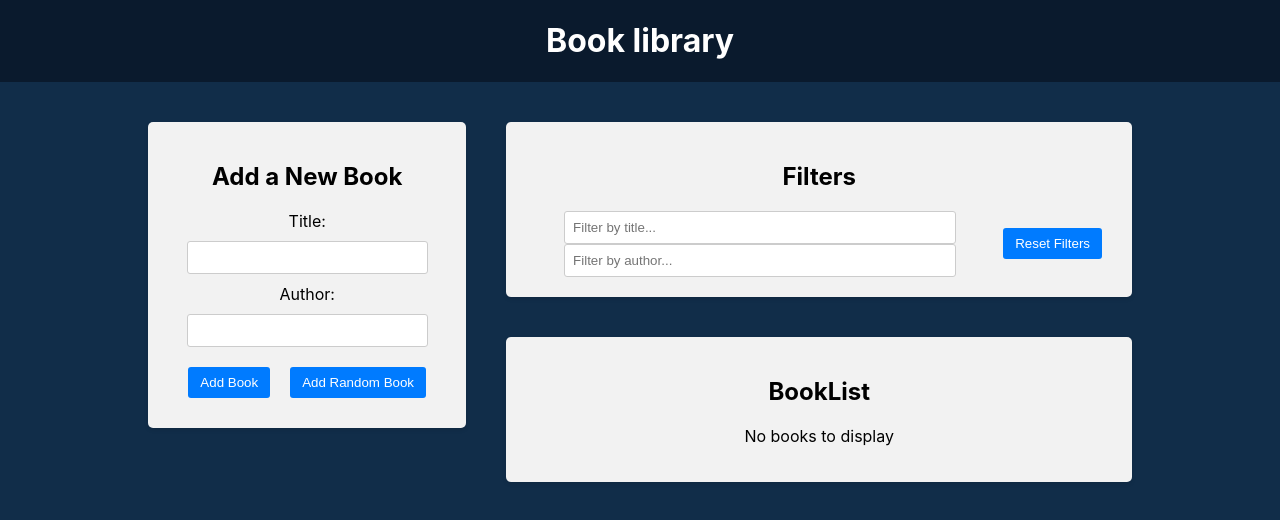
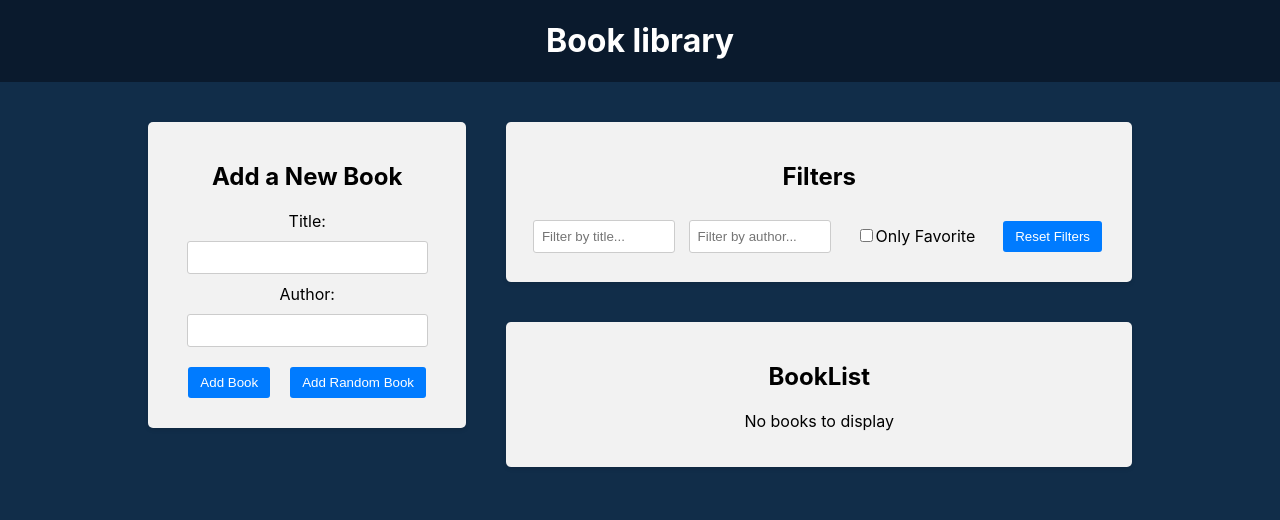
Before and after one commit to KDaniyil/BookApp, a React (Create React App) app in the folder frontend/: page / in a window 1280 px wide. Shown: the top 520 px of the page. Built offline with nearby package versions, Linux system fonts and the light colour scheme.

Commit message:
favorite filter

```diff
--- a/frontend/src/components/BookList/BookList.js
+++ b/frontend/src/components/BookList/BookList.js
@@ -6,6 +6,7 @@ import { BsBookmarkStar } from 'react-icons/bs'
 import { BsBookmarkStarFill } from 'react-icons/bs'
 import {
     selectAuthorFilter,
+    selectOnlyFavoritesFilter,
     selectTitleFilter,
 } from '../../redux/slices/filterSlice'
 
@@ -13,13 +14,21 @@ const BookList = () => {
     const books = useSelector((state) => state.books)
     const filterTitle = useSelector(selectTitleFilter)
     const filterAuthor = useSelector(selectAuthorFilter)
+    const onlyFavorites = useSelector(selectOnlyFavoritesFilter)
     const dispatch = useDispatch()
 
     const filteredBooks = books.filter((book) => {
-        return (
-            book.title.toLowerCase().includes(filterTitle.toLowerCase()) &&
-            book.author.toLowerCase().includes(filterAuthor.toLowerCase())
-        )
+        const titleMatch = book.title
+            .toLowerCase()
+            .includes(filterTitle.toLowerCase())
+
+        const authorMatch = book.author
+            .toLowerCase()
+            .includes(filterAuthor.toLowerCase())
+
+        const onlyFavoritesMatch = onlyFavorites ? book.isFavorite : true
+
+        return titleMatch && authorMatch && onlyFavoritesMatch
     })
     return (
         <div className="app-block book-list">
--- a/frontend/src/components/Filter/Filter.js
+++ b/frontend/src/components/Filter/Filter.js
@@ -4,8 +4,10 @@ import { useDispatch, useSelector } from 'react-redux'
 import {
     resetFilters,
     selectAuthorFilter,
+    selectOnlyFavoritesFilter,
     selectTitleFilter,
     setAuthorFilter,
+    setOnlyFavoritesFilter,
     setTitleFilter,
 } from '../../redux/slices/filterSlice'
 
@@ -13,6 +15,7 @@ const Filter = () => {
     const dispatch = useDispatch()
     const titleFilter = useSelector(selectTitleFilter)
     const authorFilter = useSelector(selectAuthorFilter)
+    const onlyFavoritesFilter = useSelector(selectOnlyFavoritesFilter)
 
     const handleTitleFilter = (e) => {
         dispatch(setTitleFilter(e.target.value))
@@ -20,6 +23,10 @@ const Filter = () => {
 
     const handleAuthorFilter = (e) => {
         dispatch(setAuthorFilter(e.target.value))
+    }
+
+    const handleOnlyFavoritesFilter = () => {
+        dispatch(setOnlyFavoritesFilter())
     }
     return (
         <div className="app-block filter">
@@ -32,12 +39,25 @@ const Filter = () => {
                         placeholder="Filter by title..."
                         onChange={handleTitleFilter}
                     />
+                </div>
+                <div className="filter-group">
                     <input
                         type="text"
                         value={authorFilter}
                         placeholder="Filter by author..."
                         onChange={handleAuthorFilter}
                     />
+                </div>
+                <div className="filter-group">
+                    <label>
+                        <input
+                            type="checkbox"
+                            id="only-favorite"
+                            checked={onlyFavoritesFilter}
+                            onChange={handleOnlyFavoritesFilter}
+                        />
+                        Only Favorite
+                    </label>
                 </div>
 
                 <button onClick={() => dispatch(resetFilters())}>
--- a/frontend/src/redux/slices/filterSlice.js
+++ b/frontend/src/redux/slices/filterSlice.js
@@ -3,6 +3,7 @@ import { createSlice } from '@reduxjs/toolkit'
 const initialState = {
     title: '',
     author: '',
+    onlyFavorites: false,
 }
 
 const filterSlice = createSlice({
@@ -15,14 +16,22 @@ const filterSlice = createSlice({
         setAuthorFilter: (state, action) => {
             return { ...state, author: action.payload }
         },
-        resetFilters: (state) => {
+        resetFilters: () => {
             return initialState
+        },
+        setOnlyFavoritesFilter: (state) => {
+            return { ...state, onlyFavorites: !state.onlyFavorites }
         },
     },
 })
-export const { setTitleFilter, setAuthorFilter, resetFilters } =
-    filterSlice.actions
+export const {
+    setTitleFilter,
+    setAuthorFilter,
+    resetFilters,
+    setOnlyFavoritesFilter,
+} = filterSlice.actions
 
 export const selectTitleFilter = (state) => state.filter.title
 export const selectAuthorFilter = (state) => state.filter.author
+export const selectOnlyFavoritesFilter = (state) => state.filter.onlyFavorites
 export default filterSlice.reducer
```
